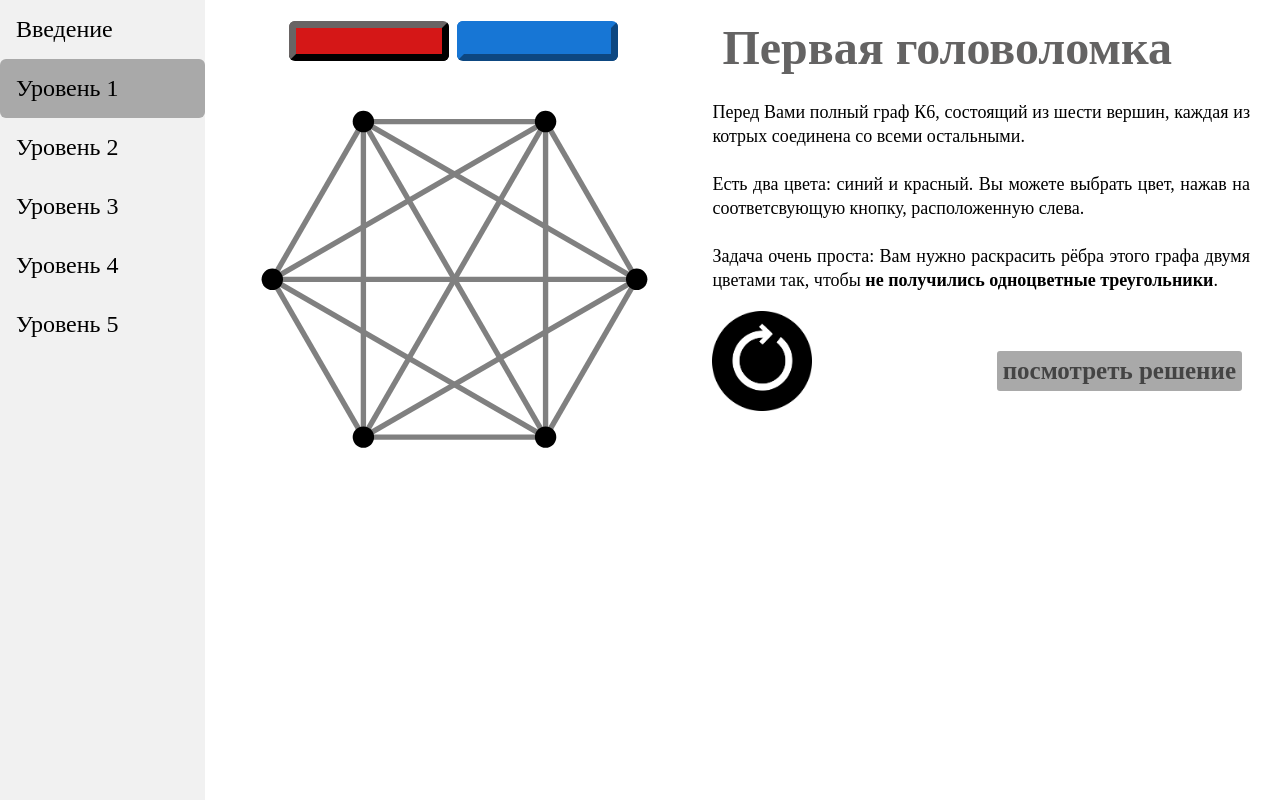
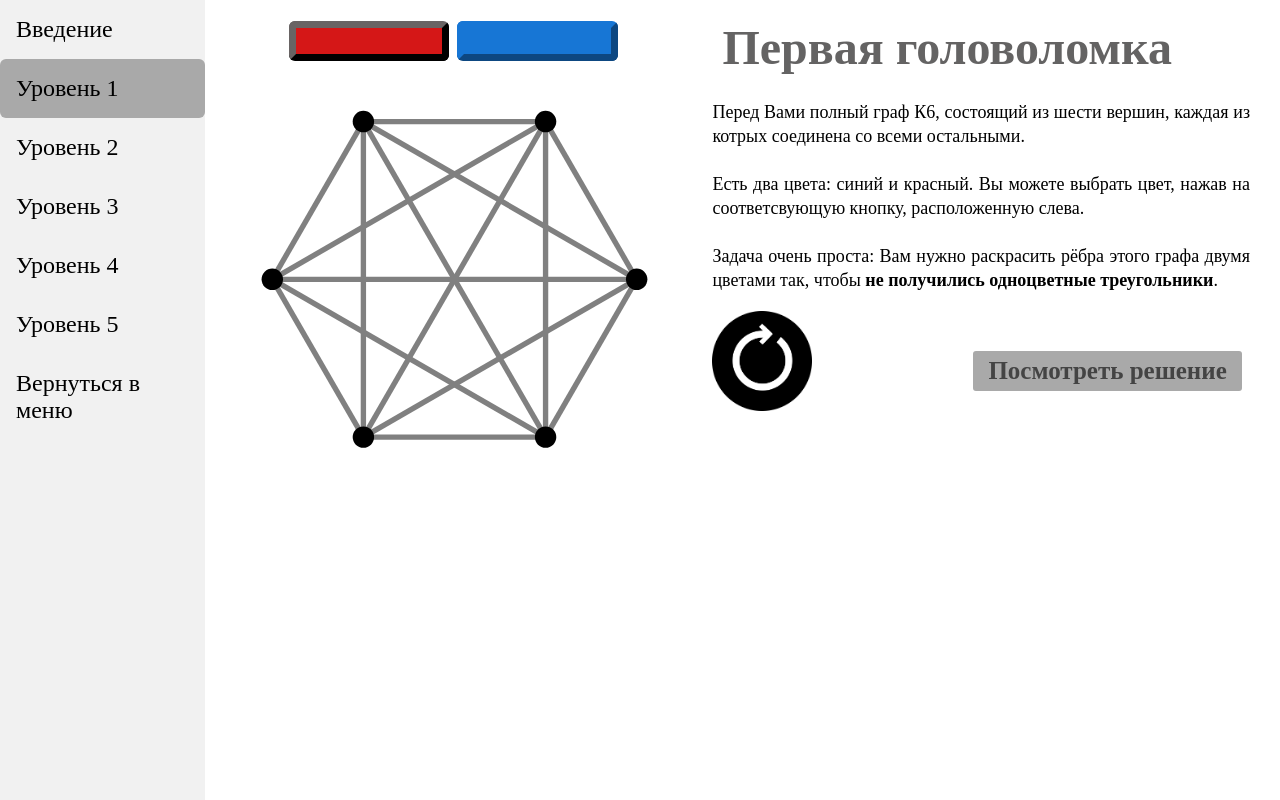
Before and after one commit to techi9/ramsay, a Next.js app: page /lvl1 in a window 1280 px wide. Built offline with nearby package versions, Linux system fonts and the light colour scheme.

Commit message:
Changes by tucha

```diff
--- a/components/SideBar.js
+++ b/components/SideBar.js
@@ -63,6 +63,12 @@ class SideBar extends React.Component {
                     </Link>
                 </div>
 
+                <div className={this.state.selected === 99 ? sidebar.selected : sidebar.unselect}>
+                    <Link href={"/"}>
+                        <a onClick={() => this.setState({selected : 99})}>Вернуться в меню</a>
+                    </Link>
+                </div>
+
 
             </div>
         );
--- a/components/lv1Game.js
+++ b/components/lv1Game.js
@@ -156,7 +156,7 @@ class Lv1Game extends React.Component {
                 <div className={styles.rules}>
                     {this.props.text()}
                     <input className={styles.buttonRetry} src="/retryButton.png" type="image" onClick={this.retryButton}/>
-                    {this.props.withGiveUpButton ? <input className={styles.buttonLoose} type="button" value="посмотреть решение"
+                    {this.props.withGiveUpButton ? <input className={styles.buttonGiveUp} type="button" value="Посмотреть решение"
                             onClick={this.showGiveUpInfo}/> : ''}
                 </div>
                 <div className={styles.winNLooseText}>
--- a/pages/api/turn.js
+++ b/pages/api/turn.js
@@ -8,8 +8,12 @@ const pusher = new Pusher({
     useTLS: true
 });
 
+
+
 export default async function handler(req, res)
 {
+
+
     await pusher.trigger(req.body.lobbyid, "event", {
         index: req.body.index
     });
--- a/styles/colorSelector.module.css
+++ b/styles/colorSelector.module.css
@@ -4,6 +4,43 @@
 
 .winNLooseText{
 
+}
+
+.buttonGiveUp{
+    width: 50%;
+    font-size: 25px;
+    font-family:"Alumni Sans",SansSerif;
+    font-weight: 600;
+    flex-grow: 1;
+    border: none;
+    border-radius: 3px;
+    color: #444444;
+    background: #a9a9a9;
+    margin: 40px 8px 4px 0px;
+    height: 40px;
+    float: right;
+    transition: 200ms;
+}
+
+.DrawInf{
+    min-width: 20%;
+    font-size: 25px;
+    font-family:"Alumni Sans",SansSerif;
+    font-weight: 600;
+    border: none;
+    border-radius: 3px;
+    color: #000000;
+    background: #efd34e;
+    height: 40px;
+    width: 160px;
+    float: initial;
+    transition: 200ms;
+}
+
+.buttonGiveUp:hover{
+    border-radius: 20px;
+    color: #ffffff;
+    background: #575757;
 }
 
 .LooseWinContainer{
```
Also changed, not shown: components/lvl5Game.js (+9 -1 lines).
